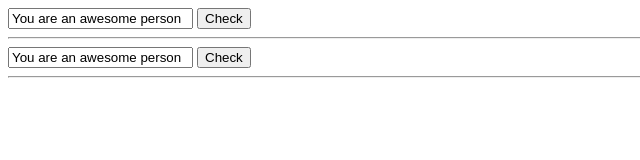
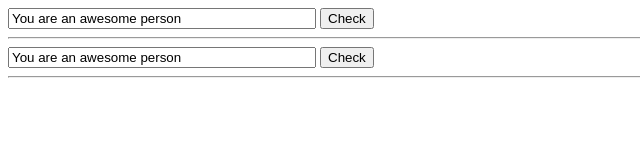
Before and after one commit to will-hart/twitter_sentiment, a plain HTML site: page index.html in a window 1280 px wide. Both pictures are taken after a click on the button "Check". Shown: the whole page, without its empty margins (0-640 px from the left). Drawn offline with nearby package versions, Linux system fonts and the light colour scheme.

Commit message:
Update the index file for GET query

```diff
--- a/index.html
+++ b/index.html
@@ -2,6 +2,12 @@
 <html>
     <head>
         <title>Check a tweet</title>
+
+        <style type="text/css">
+            input {
+                width: 300px;
+            }
+        </style>
     </head>
     <body>
         <input type="text" value="You are an awesome person" id="phrase" />
@@ -14,11 +20,16 @@
         <script src="http://cdnjs.cloudflare.com/ajax/libs/jquery/2.1.0/jquery.min.js" type="text/javascript"></script>
 
         <script type="text/javascript">
-            $("#check_phrase").click(function() {
-                $.post({
-                    url: 'http://127.0.0.1/',
+            $("#check_phrase").click(function(e) {
+                e.preventDefault();
+
+                $("#result").html("Querying server...");
+
+                $.ajax({
+                    type: 'GET',
+                    url: 'http://127.0.0.1:5000/',
                     data: {
-                        "tweet": $("#phrase").val()
+                        tweet: $("#phrase").val()
                     },
                     success: function(data, status, xhr) {
                         $("#result").html(data);
```
Also changed, not shown: js/sentiment.js (deleted, +0 -36 lines).
